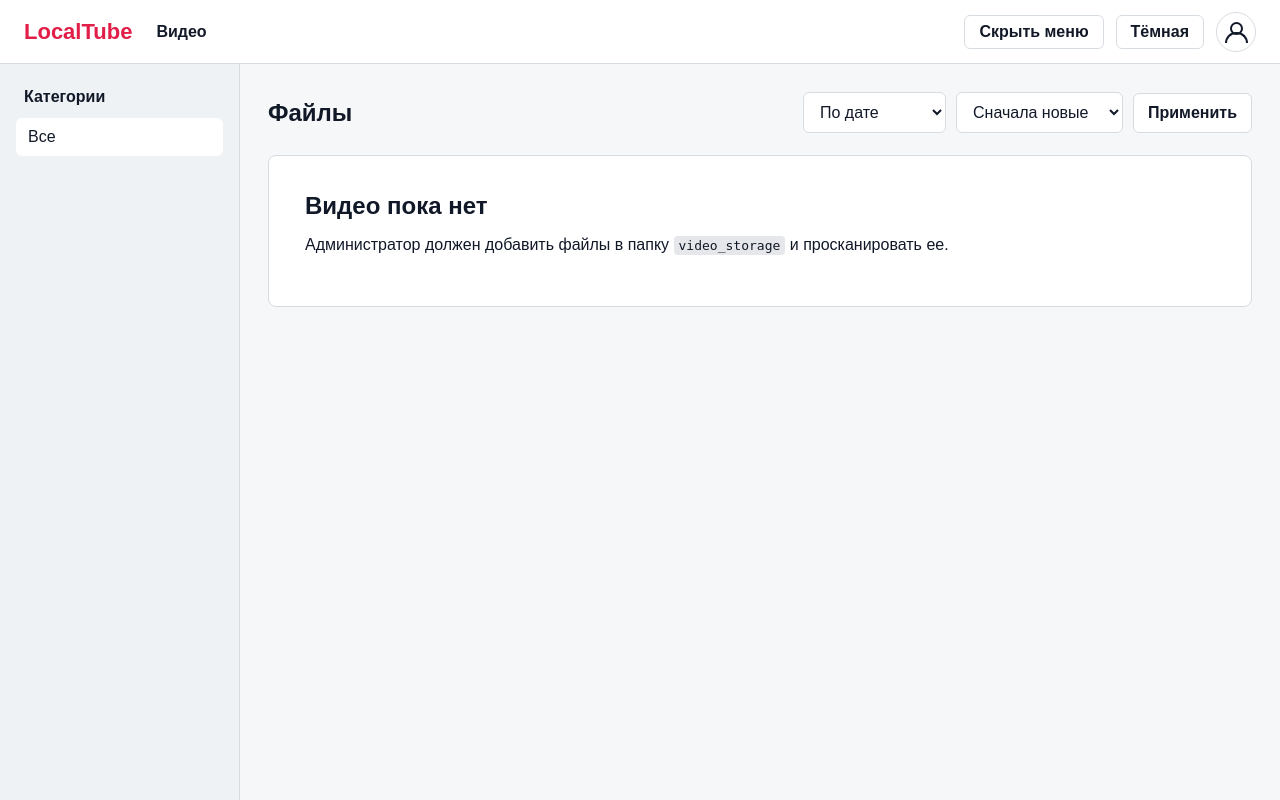
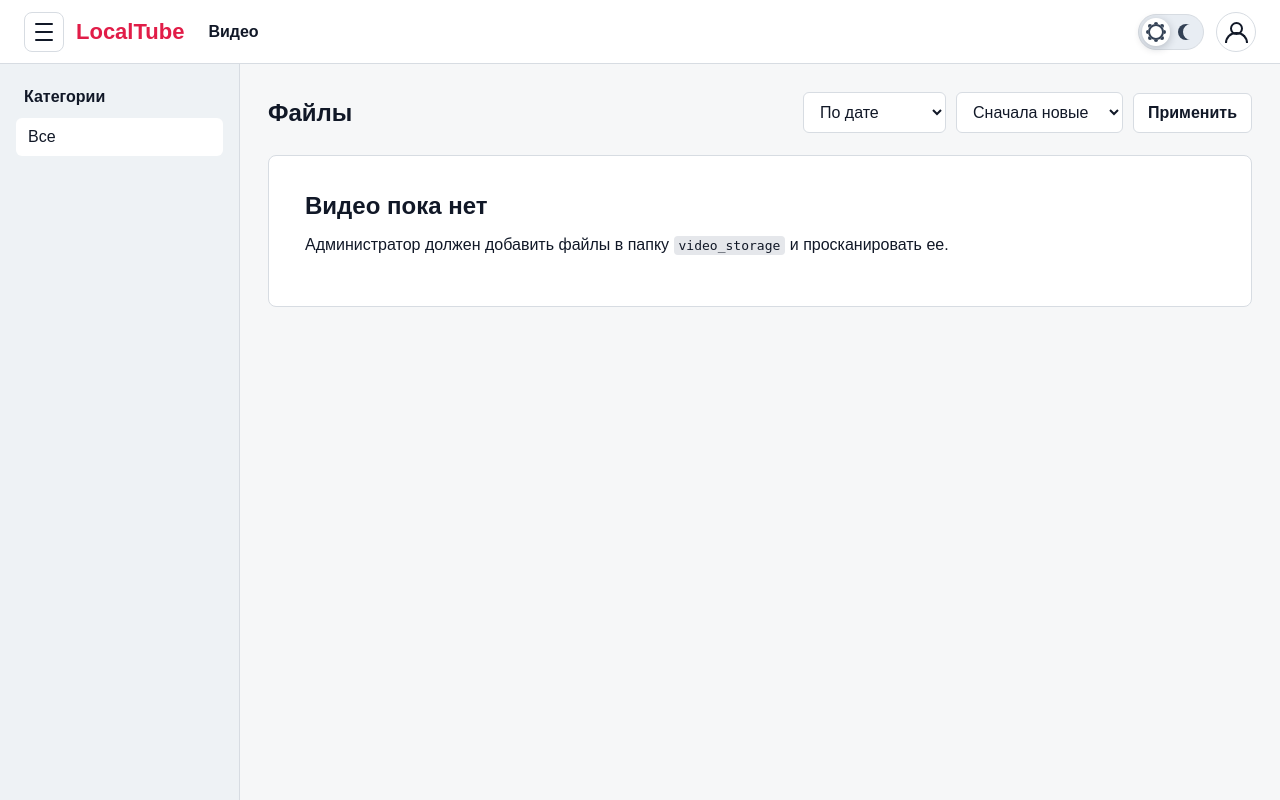
Before and after one commit to konststat-a11y/localtube, a FastAPI app: page / in a window 1280 px wide. Run offline with FastAPI, Linux system fonts and the light colour scheme.

Commit message:
preview videoplayer and s.t.

```diff
--- a/app/static/css/main.css
+++ b/app/static/css/main.css
@@ -59,6 +59,116 @@ a {
   font-size: 22px;
   font-weight: 800;
   color: var(--accent);
+}
+
+.brand-group {
+  display: inline-flex;
+  align-items: center;
+  gap: 12px;
+  flex: 0 0 auto;
+}
+
+.menu-icon-button {
+  display: inline-grid;
+  place-items: center;
+  gap: 4px;
+  width: 40px;
+  height: 40px;
+  padding: 9px;
+  border: 1px solid var(--line);
+  border-radius: 8px;
+  background: var(--surface);
+  color: var(--text);
+  cursor: pointer;
+}
+
+.menu-icon-button span {
+  display: block;
+  width: 18px;
+  height: 2px;
+  border-radius: 999px;
+  background: currentColor;
+}
+
+.menu-icon-button:hover {
+  border-color: var(--accent);
+  color: var(--accent);
+}
+
+.theme-switch {
+  position: relative;
+  display: inline-flex;
+  align-items: center;
+  justify-content: space-between;
+  flex: 0 0 auto;
+  width: 66px;
+  height: 36px;
+  padding: 0 9px;
+  border: 1px solid var(--line);
+  border-radius: 999px;
+  background: #e8edf3;
+  color: #334155;
+  cursor: pointer;
+}
+
+body[data-theme="dark"] .theme-switch {
+  background: #111827;
+  color: #e5e7eb;
+}
+
+.theme-switch-thumb {
+  position: absolute;
+  top: 3px;
+  left: 3px;
+  z-index: 1;
+  width: 28px;
+  height: 28px;
+  border-radius: 50%;
+  background: var(--surface);
+  box-shadow: 0 2px 8px rgba(15, 23, 42, 0.24);
+  transition: transform 180ms ease;
+}
+
+.theme-switch[aria-pressed="true"] .theme-switch-thumb {
+  transform: translateX(30px);
+}
+
+.theme-switch-icon {
+  position: relative;
+  z-index: 2;
+  width: 16px;
+  height: 16px;
+}
+
+.sun-icon {
+  border: 2px solid currentColor;
+  border-radius: 50%;
+  box-shadow:
+    0 -8px 0 -6px currentColor,
+    0 8px 0 -6px currentColor,
+    8px 0 0 -6px currentColor,
+    -8px 0 0 -6px currentColor,
+    6px 6px 0 -6px currentColor,
+    -6px -6px 0 -6px currentColor,
+    6px -6px 0 -6px currentColor,
+    -6px 6px 0 -6px currentColor;
+}
+
+.moon-icon {
+  border-radius: 50%;
+  box-shadow: inset 5px 0 0 currentColor;
+}
+
+.theme-switch:hover {
+  border-color: #475569;
+  background: #dbe3ec;
+  color: #0f172a;
+}
+
+body[data-theme="dark"] .theme-switch:hover {
+  border-color: #cbd5e1;
+  background: #1f2937;
+  color: #ffffff;
 }
 
 .topnav {
--- a/app/static/js/app.js
+++ b/app/static/js/app.js
@@ -7,14 +7,19 @@ function initShellPreferences() {
   function applyTheme(theme) {
     document.body.dataset.theme = theme === "dark" ? "dark" : "light";
     if (themeToggle) {
-      themeToggle.textContent = theme === "dark" ? "Светлая" : "Тёмная";
+      const isDark = theme === "dark";
+      themeToggle.setAttribute("aria-pressed", isDark ? "true" : "false");
+      themeToggle.setAttribute("aria-label", isDark ? "Включить светлую тему" : "Включить тёмную тему");
+      themeToggle.setAttribute("title", isDark ? "Включить светлую тему" : "Включить тёмную тему");
     }
   }
 
   applyTheme(savedTheme);
   document.body.classList.toggle("sidebar-collapsed", savedSidebar);
   if (sidebarToggle) {
-    sidebarToggle.textContent = savedSidebar ? "Показать меню" : "Скрыть меню";
+    sidebarToggle.setAttribute("aria-pressed", savedSidebar ? "true" : "false");
+    sidebarToggle.setAttribute("aria-label", savedSidebar ? "Показать меню" : "Скрыть меню");
+    sidebarToggle.setAttribute("title", savedSidebar ? "Показать меню" : "Скрыть меню");
   }
 
   themeToggle?.addEventListener("click", () => {
@@ -27,7 +32,100 @@ function initShellPreferences() {
     const collapsed = !document.body.classList.contains("sidebar-collapsed");
     document.body.classList.toggle("sidebar-collapsed", collapsed);
     localStorage.setItem("localtube:sidebarCollapsed", collapsed ? "1" : "0");
-    sidebarToggle.textContent = collapsed ? "Показать меню" : "Скрыть меню";
+    sidebarToggle.setAttribute("aria-pressed", collapsed ? "true" : "false");
+    sidebarToggle.setAttribute("aria-label", collapsed ? "Показать меню" : "Скрыть меню");
+    sidebarToggle.setAttribute("title", collapsed ? "Показать меню" : "Скрыть меню");
+  });
+}
+
+function readVideoProgress(element) {
+  if (!(element instanceof HTMLElement)) {
+    return null;
+  }
+
+  const current = Number(element.dataset.progressCurrent || 0);
+  const duration = Number(element.dataset.progressDuration || 0);
+  if (!Number.isFinite(current) || !Number.isFinite(duration) || duration <= 0 || current <= 0) {
+    return null;
+  }
+  return { current, duration };
+}
+
+function postVideoProgress(videoId, current, duration, useBeacon = false) {
+  if (!videoId || !Number.isFinite(current) || !Number.isFinite(duration) || duration <= 0) {
+    return;
+  }
+
+  const data = new FormData();
+  data.set("current_seconds", String(Math.round(clamp(current, 0, duration))));
+  data.set("duration_seconds", String(Math.round(duration)));
+
+  if (useBeacon && navigator.sendBeacon) {
+    navigator.sendBeacon(`/videos/${videoId}/progress`, data);
+    return;
+  }
+
+  fetch(`/videos/${videoId}/progress`, {
+    method: "POST",
+    body: data,
+    headers: {
+      "X-Requested-With": "XMLHttpRequest",
+      "Accept": "application/json",
+    },
+    keepalive: true,
+  }).catch((error) => console.warn(error));
+}
+
+function initVideoCards() {
+  document.querySelectorAll("[data-video-card]").forEach((card) => {
+    const progress = readVideoProgress(card);
+    const bar = card.querySelector("[data-video-progress] b");
+    if (progress && bar instanceof HTMLElement) {
+      const percent = clamp((progress.current / progress.duration) * 100, 0, 100);
+      card.classList.toggle("has-progress", percent > 1);
+      bar.style.width = `${percent}%`;
+    }
+
+    const preview = card.querySelector("[data-preview-video]");
+    if (!(preview instanceof HTMLVideoElement)) {
+      return;
+    }
+
+    let hoverTimer = 0;
+    let previewProgressApplied = false;
+
+    preview.addEventListener("loadedmetadata", () => {
+      if (!previewProgressApplied && progress && progress.current > 3 && progress.duration > 0) {
+        preview.currentTime = clamp(progress.current, 0, Math.max(0, preview.duration - 2));
+        previewProgressApplied = true;
+      }
+    });
+
+    function stopPreview() {
+      window.clearTimeout(hoverTimer);
+      card.classList.remove("is-previewing");
+      preview.pause();
+    }
+
+    card.addEventListener("mouseenter", () => {
+      hoverTimer = window.setTimeout(() => {
+        if (!preview.src) {
+          preview.src = preview.dataset.previewSrc || "";
+        }
+        preview.play().then(() => {
+          card.classList.add("is-previewing");
+        }).catch(() => {
+          card.classList.remove("is-previewing");
+        });
+      }, 260);
+    });
+
+    card.addEventListener("mouseleave", stopPreview);
+    card.addEventListener("focusout", (event) => {
+      if (!card.contains(event.relatedTarget)) {
+        stopPreview();
+      }
+    });
   });
 }
 
@@ -418,6 +516,7 @@ function initWatchPlayer() {
   const currentTimeEl = watchPage.querySelector("[data-current-time]");
   const durationEl = watchPage.querySelector("[data-duration]");
   const nextUrl = watchPage.dataset.nextUrl || "";
+  const videoId = watchPage.dataset.videoId || "";
   let lastHorizontalKey = "";
   let lastHorizontalAt = 0;
   let horizontalPressCount = 0;
@@ -462,6 +561,10 @@ function initWatchPlayer() {
       speedSelect.value = String(savedSpeed);
     }
   }
+
+  const savedProgress = readVideoProgress(watchPage);
+  let restoredProgress = false;
+  let lastProgressSaveAt = 0;
 
   function updatePlayState() {
     if (playToggle) {
@@ -521,6 +624,20 @@ function initWatchPlayer() {
     video.currentTime = clamp(video.currentTime + seconds, 0, video.duration);
   }
 
+  function saveCurrentProgress(force = false, useBeacon = false) {
+    if (!Number.isFinite(video.duration) || video.duration <= 0) {
+      return;
+    }
+
+    const now = window.performance.now();
+    if (!force && now - lastProgressSaveAt < 5000) {
+      return;
+    }
+
+    lastProgressSaveAt = now;
+    postVideoProgress(videoId, video.currentTime, video.duration, useBeacon);
+  }
+
   function hideAutoplayCountdown() {
     if (autoplayCountdownTimer) {
       window.clearInterval(autoplayCountdownTimer);
@@ -560,12 +677,20 @@ function initWatchPlayer() {
   playerArea.classList.add("is-paused");
   video.addEventListener("loadedmetadata", () => {
     playerArea.classList.remove("is-loading");
+    if (!restoredProgress && savedProgress && savedProgress.current > 3 && savedProgress.duration > 0) {
+      video.currentTime = clamp(savedProgress.current, 0, Math.max(0, video.duration - 2));
+      restoredProgress = true;
+    }
     updateTimeline();
   });
   video.addEventListener("canplay", () => playerArea.classList.remove("is-loading"));
   video.addEventListener("play", updatePlayState);
   video.addEventListener("pause", updatePlayState);
   video.addEventListener("timeupdate", updateTimeline);
+  video.addEventListener("timeupdate", () => saveCurrentProgress(false));
+  video.addEventListener("pause", () => saveCurrentProgress(true));
+  video.addEventListener("ended", () => saveCurrentProgress(true));
+  window.addEventListener("pagehide", () => saveCurrentProgress(true, true));
   video.addEventListener("durationchange", updateTimeline);
   video.addEventListener("volumechange", updateVolumeState);
   video.addEventListener("ended", () => {
@@ -710,6 +835,7 @@ document.addEventListener("DOMContentLoaded", () => {
   initShellPreferences();
   initShareButtons();
   initDropzones();
+  initVideoCards();
   initWatchAjaxActions();
   initWatchPlayer();
 });
--- a/app/templates/base.html
+++ b/app/templates/base.html
@@ -4,11 +4,18 @@
     <meta charset="utf-8">
     <meta name="viewport" content="width=device-width, initial-scale=1">
     <title>{% block title %}Локальный видеосайт{% endblock %}</title>
-    <link rel="stylesheet" href="{{ url_for('static', path='/css/main.css') }}?v=24">
+    <link rel="stylesheet" href="{{ url_for('static', path='/css/main.css') }}?v=31">
   </head>
   <body>
     <header class="topbar">
-      <a class="brand" href="/">LocalTube</a>
+      <div class="brand-group">
+        <button type="button" class="menu-icon-button" data-sidebar-toggle aria-label="Скрыть меню" title="Скрыть меню">
+          <span></span>
+          <span></span>
+          <span></span>
+        </button>
+        <a class="brand" href="/">LocalTube</a>
+      </div>
       <nav class="topnav" aria-label="Основная навигация">
         <a href="/">Видео</a>
         {% if user and user.is_admin %}
@@ -16,8 +23,11 @@
         {% endif %}
       </nav>
       <div class="userbar">
-        <button type="button" class="button ghost shell-toggle" data-sidebar-toggle>Меню</button>
-        <button type="button" class="button ghost shell-toggle" data-theme-toggle>Тема</button>
+        <button type="button" class="theme-switch" data-theme-toggle aria-label="Переключить тему" title="Переключить тему" aria-pressed="false">
+          <span class="theme-switch-icon sun-icon" aria-hidden="true"></span>
+          <span class="theme-switch-thumb" aria-hidden="true"></span>
+          <span class="theme-switch-icon moon-icon" aria-hidden="true"></span>
+        </button>
         {% if user %}
           <a class="button" href="/?upload=1">Загрузить</a>
           <span>{{ user.username }}</span>
@@ -34,6 +44,6 @@
     <main class="{% block main_class %}page{% endblock %}">
       {% block content %}{% endblock %}
     </main>
-    <script src="{{ url_for('static', path='/js/app.js') }}?v=24"></script>
+    <script src="{{ url_for('static', path='/js/app.js') }}?v=31"></script>
   </body>
 </html>
--- a/app/templates/index.html
+++ b/app/templates/index.html
@@ -49,10 +49,17 @@
         <div class="video-grid">
           {% for video in videos %}
             {% set video_href = "/watch/" ~ video.id if user else "/?login=1" %}
-            <article class="video-card">
+            {% set progress = video_progress.get(video.id) %}
+            <article class="video-card {% if progress %}has-progress{% endif %}" data-video-card data-video-id="{{ video.id }}" {% if progress %}data-progress-current="{{ progress.current_seconds }}" data-progress-duration="{{ progress.duration_seconds }}"{% endif %}>
               <a class="thumb" href="{{ video_href }}" aria-label="{% if user %}Смотреть{% else %}Войти для просмотра{% endif %} {{ video.title }}">
                 <img src="/videos/{{ video.id }}/thumbnail" alt="" loading="lazy" onerror="this.remove()">
-                <span>{{ video.title[:1] | upper }}</span>
+                {% if user %}
+                  <video class="thumb-preview" muted playsinline loop preload="none" disablepictureinpicture disableremoteplayback controlslist="nodownload noplaybackrate noremoteplayback" tabindex="-1" aria-hidden="true" data-preview-video data-preview-src="/videos/{{ video.id }}/stream"></video>
+                {% endif %}
+                <span class="thumb-letter">{{ video.title[:1] | upper }}</span>
+                <i class="watch-progress" data-video-progress aria-hidden="true">
+                  <b {% if progress %}style="width: {{ ((progress.current_seconds / progress.duration_seconds) * 100) | round(2) }}%"{% endif %}></b>
+                </i>
               </a>
               <div class="video-card-body">
                 <h2><a href="{{ video_href }}">{{ video.title }}</a></h2>
--- a/app/templates/watch.html
+++ b/app/templates/watch.html
@@ -3,7 +3,7 @@
 {% block title %}{{ video.title }} - LocalTube{% endblock %}
 
 {% block content %}
-  <section class="watch-layout" data-watch-page data-next-url="{% if autoplay_id %}/watch/{{ autoplay_id }}{% endif %}">
+  <section class="watch-layout" data-watch-page data-video-id="{{ video.id }}" {% if video_progress %}data-progress-current="{{ video_progress.current_seconds }}" data-progress-duration="{{ video_progress.duration_seconds }}"{% endif %} data-next-url="{% if autoplay_id %}/watch/{{ autoplay_id }}{% endif %}">
     <div class="watch-nav">
       <a class="button" href="/">Назад</a>
       <div class="spacer"></div>
```
Also changed, not shown: other parts of app/static/css/main.css (+47 -4 lines), app/models.py (+15 -0 lines), app/videos.py (+82 -1 lines).
